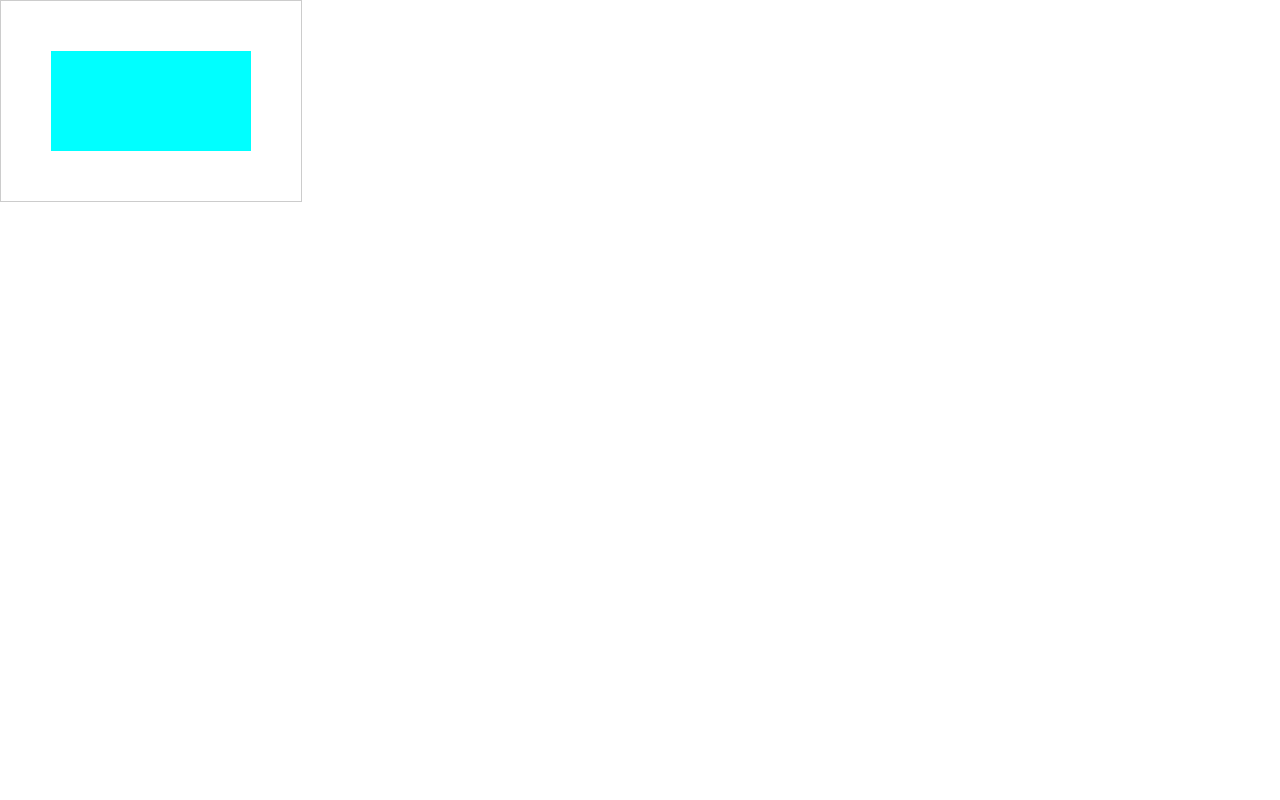
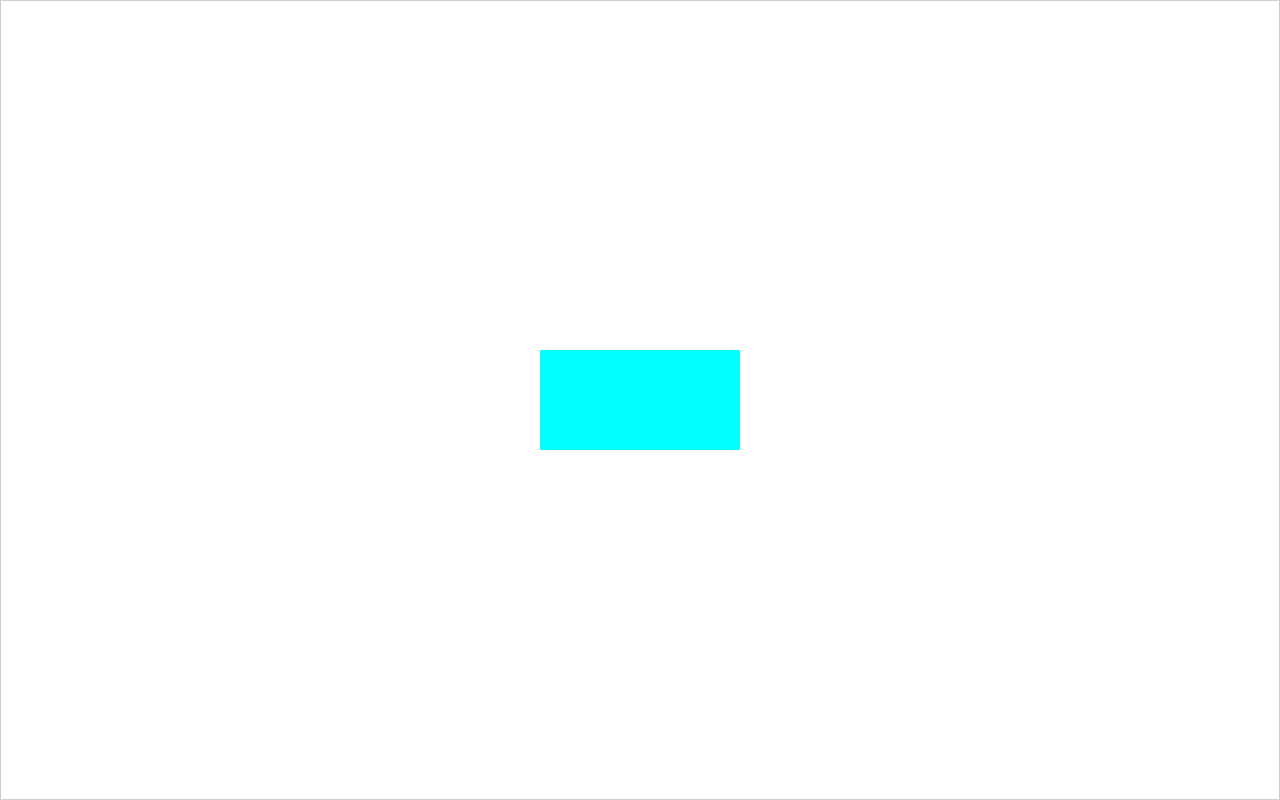
Before and after one commit to yanni4night/center-anything, a website: page demos/tabel-cell-display.html in a window 1280 px wide. Drawn offline with Linux system fonts and the light colour scheme.

Commit message:
fullscreen parent

```diff
--- a/base.css
+++ b/base.css
@@ -1,12 +1,14 @@
 html,body{
     padding: 0;
     margin: 0;
+    height: 100%;
+    width: 100%;
+    overflow: hidden;
 }
 .parent {
-    margin: 10px 0;
     height: 200px;
     border: 1px solid #ccc;
-    width: 300px;;
+    height: 100%;
 }
 .child {
     width: 200px;
--- a/demos/tabel-cell-display.html
+++ b/demos/tabel-cell-display.html
@@ -9,6 +9,11 @@
         <meta name="revised" value="yanni4night,2016/11/04"/>
         <link rel="stylesheet" href="../base.css"/>
         <style type="text/css">
+.table {
+    width: 100%;
+    height: 100%;
+    display: table;
+}
 .parent {
   display: table-cell;
   vertical-align: middle;
@@ -19,8 +24,10 @@
         </style>
     </head>
     <body>
-<div class="parent">
-    <div class="child"></div>
+<div class="table">
+    <div class="parent">
+        <div class="child"></div>
+    </div>
 </div>
     </body>
 </html>
```
